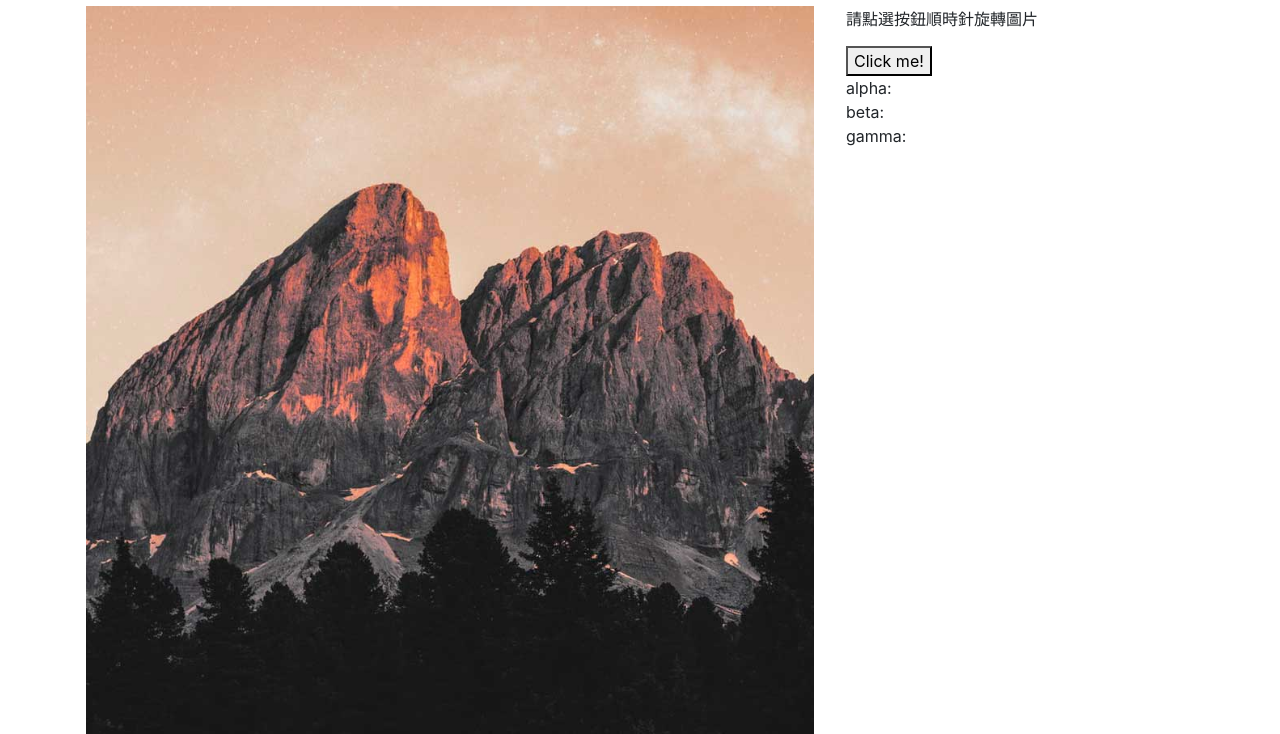
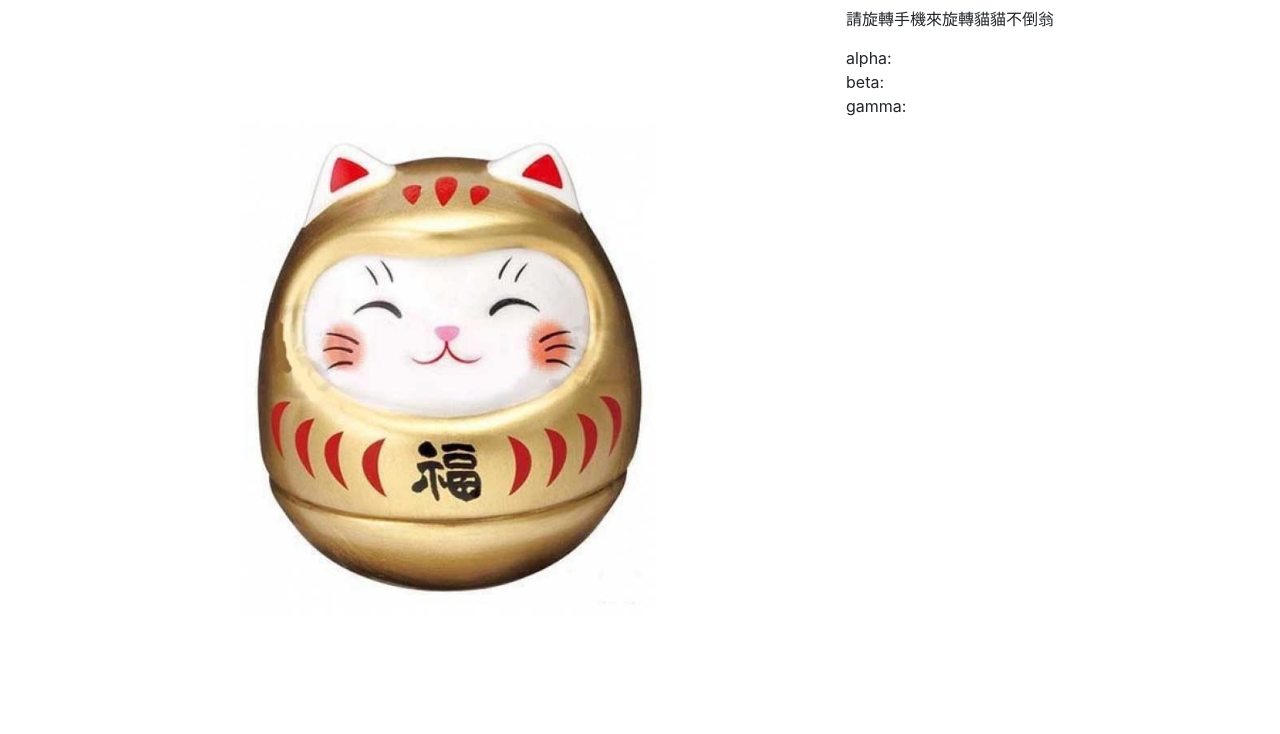
Before and after one commit to lizaosan/unbeatableNekodaruma, a website: page index.html in a window 1280 px wide. Shown: the part 74-808 px from the top of the page. Drawn offline with nearby package versions, Linux system fonts and the light colour scheme; no server answers.

Commit message:
nothing special

```diff
--- a/index.html
+++ b/index.html
@@ -14,11 +14,10 @@
         </nav>
             <div class="row">
                <div class="col-sm-6 col-md-6 col-lg-8" style="padding: 0.5em 1em 0 1em;">
-                    <img id="image" src="./mountain.jpg" class="img-fluid" alt="Responsive image">
+                    <img id="image" src="./nekodaruma.jpg" class="img-fluid" alt="Responsive image">
                </div>
                <div class="col-sm-6 col-md-6 col-lg-4" style="padding: 0.5em 1em 0 1em;">
-                    <p>請點選按鈕順時針旋轉圖片</p>
-                    <button id="button">Click me!</button><br/>
+                    <p id="description">請旋轉手機來旋轉貓貓不倒翁</p>
                     alpha:<span id="alpha"></span><br/>
                     beta:<span id="beta"></span><br/>
                     gamma:<span id="gamma"></span><br/>
@@ -67,7 +66,7 @@
 
                 }, false);
             } else {
-                document.querySelector('body').innerHTML = '你的瀏覽器不支援喔';
+                document.getElementById("description").innerHTML = '您的裝置不支援此程式喔，請以手機操縱。';
             }
 
             // // Emit angle value
```
Also changed, not shown: public/nekodaruma.jpg (added).
